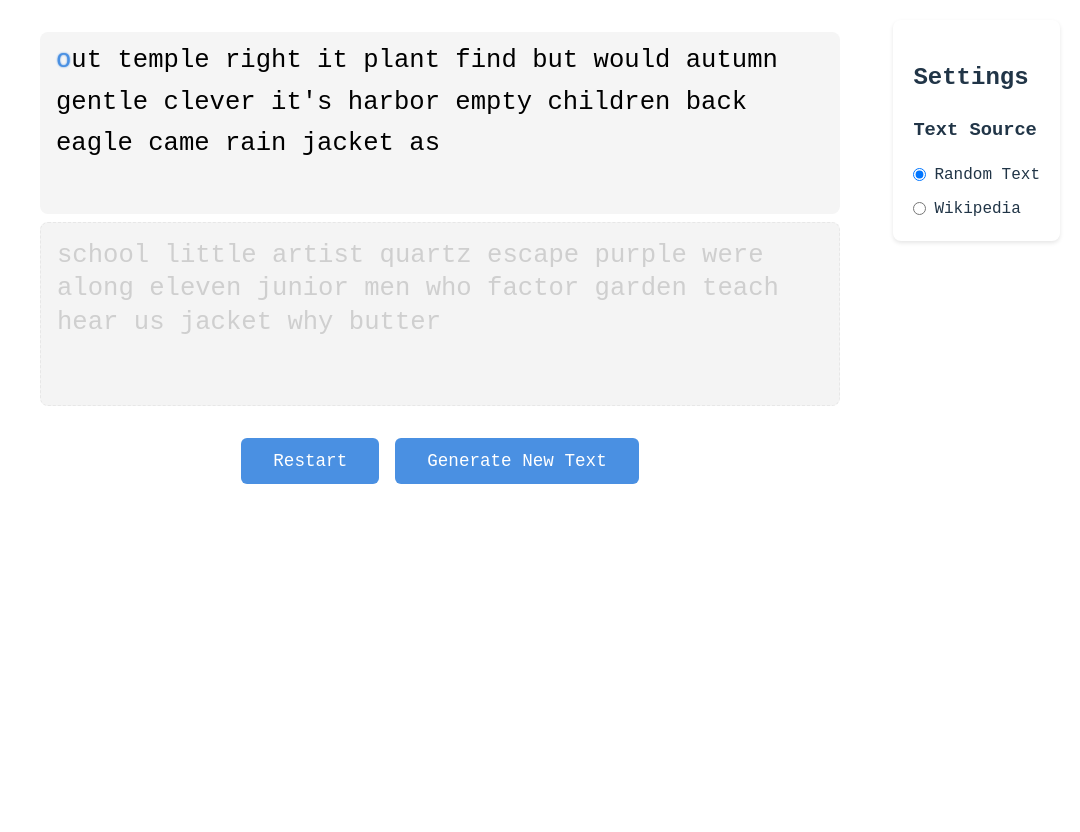
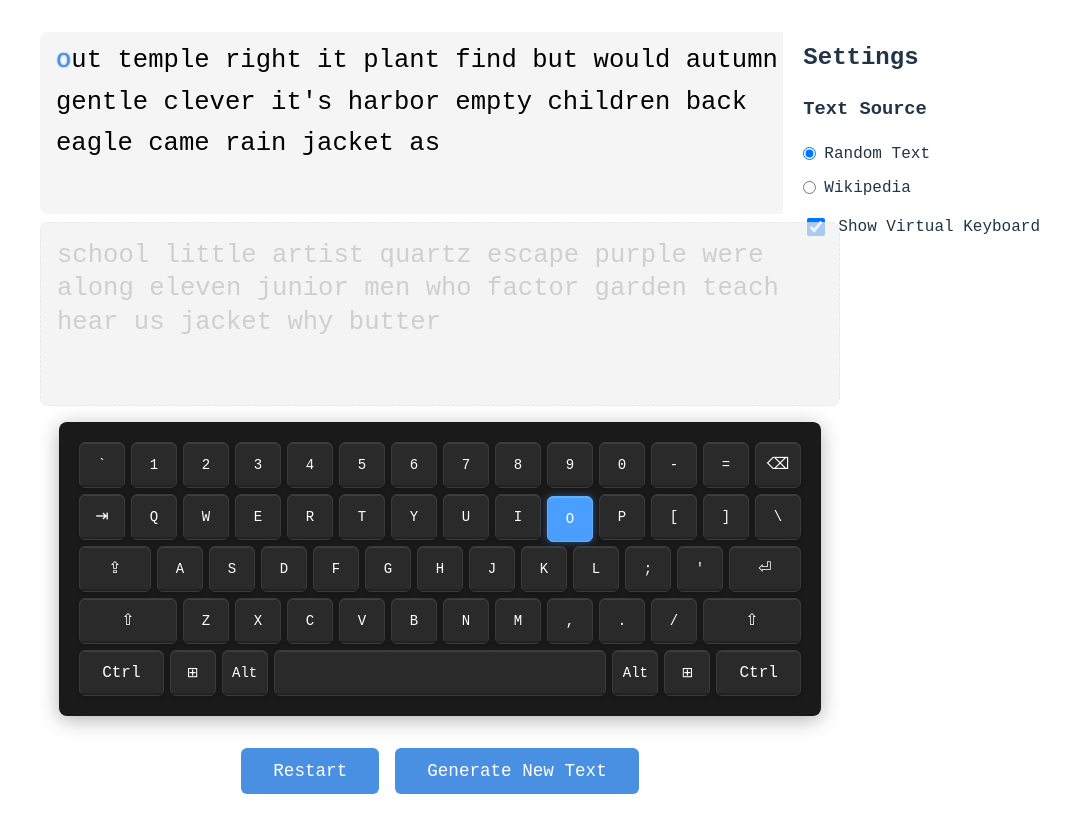
Before and after one commit to nstoichev/typing-game, a React (Vite) app: page / in a window 1280 px wide. Shown: the top 832 px of the page, without its empty margins (200-1280 px from the left). Before the commit the page ends 800 px from the top, so only its background shows below. Built offline with nearby package versions, Linux system fonts and the light colour scheme.

Commit message:
feat: Add virtual keyboard.

```diff
--- a/src/App.jsx
+++ b/src/App.jsx
@@ -3,9 +3,12 @@ import ResultsModal from './components/ResultsModal'
 import Settings from './components/Settings'
 import ActionButtons from './components/ActionButtons'
 import TextDisplay from './components/TextDisplay'
+import VirtualKeyboard from './components/VirtualKeyboard'
 import { useTypingGame } from './hooks/useTypingGame'
+import { useState } from 'react'
 
 function App() {
+  const [showKeyboard, setShowKeyboard] = useState(true);
   const {
     currentChunk,
     nextChunk,
@@ -27,17 +30,28 @@ function App() {
     initializeText()
   }
 
+  const getNextKey = () => {
+    if (!currentChunk) return '';
+    const typedLength = typedText.length;
+    return currentChunk[typedLength] || '';
+  }
+
   return (
     <div className="typing-container">
       <Settings
         onSourceChange={handleSourceChange}
         currentSource={textSource}
+        showKeyboard={showKeyboard}
+        onToggleKeyboard={setShowKeyboard}
       />
       <TextDisplay
         currentChunk={currentChunk}
         nextChunk={nextChunk}
         typedText={typedText}
       />
+      {showKeyboard && (
+        <VirtualKeyboard nextKey={getNextKey()} />
+      )}
       <ActionButtons
         onRestart={handleRestart}
         onGenerate={handleGenerate}
--- a/src/components/Settings.jsx
+++ b/src/components/Settings.jsx
@@ -2,14 +2,26 @@ import React from 'react';
 import SourceSelector from './SourceSelector';
 import styles from './Settings.module.css';
 
-const Settings = ({ onSourceChange, currentSource }) => {
+const Settings = ({ onSourceChange, currentSource, showKeyboard, onToggleKeyboard }) => {
   return (
     <div className={styles.settings}>
       <h2>Settings</h2>
-      <SourceSelector
-        onSourceChange={onSourceChange}
-        currentSource={currentSource}
-      />
+      <div className={styles.settingRow}>
+        <SourceSelector
+          onSourceChange={onSourceChange}
+          currentSource={currentSource}
+        />
+      </div>
+      <div className={styles.settingRow}>
+        <label className={styles.settingLabel}>
+          <input
+            type="checkbox"
+            checked={showKeyboard}
+            onChange={(e) => onToggleKeyboard(e.target.checked)}
+          />
+          Show Virtual Keyboard
+        </label>
+      </div>
     </div>
   );
 };
--- a/src/components/Settings.module.css
+++ b/src/components/Settings.module.css
@@ -5,8 +5,32 @@
   background: white;
   padding: 20px;
   border-radius: 8px;
-  box-shadow: 0 2px 4px rgba(0, 0, 0, 0.1);
-  z-index: 1000;
+}
+
+.settings h2 {
+  margin-top: 0;
+  margin-bottom: 15px;
+}
+
+.settingRow {
+  margin-bottom: 15px;
+}
+
+.settingRow:last-child {
+  margin-bottom: 0;
+}
+
+.settingLabel {
+  display: flex;
+  align-items: center;
+  gap: 10px;
+  cursor: pointer;
+}
+
+.settingLabel input[type="checkbox"] {
+  width: 18px;
+  height: 18px;
+  cursor: pointer;
 }
 
 .sourceSelector {
--- /dev/null
+++ b/src/components/VirtualKeyboard.jsx
@@ -0,0 +1,104 @@
+import React from 'react';
+import styles from './VirtualKeyboard.module.css';
+
+const VirtualKeyboard = ({ nextKey }) => {
+  const keyboardLayout = [
+    // Numbers row
+    [
+      { key: '`', display: '`' },
+      { key: '1', display: '1' },
+      { key: '2', display: '2' },
+      { key: '3', display: '3' },
+      { key: '4', display: '4' },
+      { key: '5', display: '5' },
+      { key: '6', display: '6' },
+      { key: '7', display: '7' },
+      { key: '8', display: '8' },
+      { key: '9', display: '9' },
+      { key: '0', display: '0' },
+      { key: '-', display: '-' },
+      { key: '=', display: '=' },
+      { key: 'Backspace', display: '⌫', wide: true }
+    ],
+    // QWERTY row
+    [
+      { key: 'Tab', display: '⇥', wide: true },
+      { key: 'q', display: 'Q' },
+      { key: 'w', display: 'W' },
+      { key: 'e', display: 'E' },
+      { key: 'r', display: 'R' },
+      { key: 't', display: 'T' },
+      { key: 'y', display: 'Y' },
+      { key: 'u', display: 'U' },
+      { key: 'i', display: 'I' },
+      { key: 'o', display: 'O' },
+      { key: 'p', display: 'P' },
+      { key: '[', display: '[' },
+      { key: ']', display: ']' },
+      { key: '\\', display: '\\' }
+    ],
+    // Home row
+    [
+      { key: 'CapsLock', display: '⇪', wide: true },
+      { key: 'a', display: 'A' },
+      { key: 's', display: 'S' },
+      { key: 'd', display: 'D' },
+      { key: 'f', display: 'F' },
+      { key: 'g', display: 'G' },
+      { key: 'h', display: 'H' },
+      { key: 'j', display: 'J' },
+      { key: 'k', display: 'K' },
+      { key: 'l', display: 'L' },
+      { key: ';', display: ';' },
+      { key: "'", display: "'" },
+      { key: 'Enter', display: '⏎', wide: true }
+    ],
+    // Shift row
+    [
+      { key: 'ShiftLeft', display: '⇧', wide: true },
+      { key: 'z', display: 'Z' },
+      { key: 'x', display: 'X' },
+      { key: 'c', display: 'C' },
+      { key: 'v', display: 'V' },
+      { key: 'b', display: 'B' },
+      { key: 'n', display: 'N' },
+      { key: 'm', display: 'M' },
+      { key: ',', display: ',' },
+      { key: '.', display: '.' },
+      { key: '/', display: '/' },
+      { key: 'ShiftRight', display: '⇧', wide: true }
+    ],
+    // Bottom row
+    [
+      { key: 'ControlLeft', display: 'Ctrl', wide: true },
+      { key: 'WindowLeft', display: '⊞', wide: false },
+      { key: 'AltLeft', display: 'Alt', wide: false },
+      { key: 'Space', display: ' ', extraWide: true },
+      { key: 'AltRight', display: 'Alt', wide: false },
+      { key: 'WindowRight', display: '⊞', wide: false },
+      { key: 'ControlRight', display: 'Ctrl', wide: true }
+    ]
+  ];
+
+  return (
+    <div className={styles.keyboard}>
+      {keyboardLayout.map((row, rowIndex) => (
+        <div key={rowIndex} className={styles.keyboardRow}>
+          {row.map((keyObj) => (
+            <div
+              key={keyObj.key}
+              className={`${styles.key}
+                ${keyObj.wide ? styles.wideKey : ''}
+                ${keyObj.extraWide ? styles.spaceKey : ''}
+                ${keyObj.key.toLowerCase() === nextKey.toLowerCase() ? styles.highlight : ''}`}
+            >
+              {keyObj.display}
+            </div>
+          ))}
+        </div>
+      ))}
+    </div>
+  );
+};
+
+export default VirtualKeyboard;
--- /dev/null
+++ b/src/components/VirtualKeyboard.module.css
@@ -0,0 +1,70 @@
+.keyboard {
+  display: flex;
+  flex-direction: column;
+  gap: 6px;
+  background-color: #1a1a1a;
+  padding: 20px;
+  border-radius: 8px;
+  margin-bottom: 20px;
+  user-select: none;
+  box-shadow: 0 4px 20px rgba(0, 0, 0, 0.3);
+  width: fit-content;
+  margin: 0 auto 20px;
+}
+
+.keyboardRow {
+  display: flex;
+  justify-content: center;
+  gap: 6px;
+}
+
+.key {
+  width: 44px;
+  height: 44px;
+  background-color: #2a2a2a;
+  border-radius: 6px;
+  display: flex;
+  align-items: center;
+  justify-content: center;
+  color: #ffffff;
+  font-size: 14px;
+  font-weight: 500;
+  box-shadow: 0 2px 4px rgba(0, 0, 0, 0.2),
+              inset 0 1px 0 rgba(255, 255, 255, 0.1);
+  transition: all 0.15s ease;
+  border: 1px solid #3a3a3a;
+  position: relative;
+}
+
+.key::after {
+  content: '';
+  position: absolute;
+  bottom: 0;
+  left: 0;
+  right: 0;
+  height: 2px;
+  background: rgba(0, 0, 0, 0.2);
+  border-bottom-left-radius: 6px;
+  border-bottom-right-radius: 6px;
+}
+
+.wideKey {
+  flex: 1.5;
+  font-size: 16px;
+}
+
+.spaceKey {
+  flex: 6;
+}
+
+.highlight {
+  background-color: #4a9eff;
+  transform: translateY(2px);
+  box-shadow: 0 0 8px rgba(74, 158, 255, 0.4),
+              inset 0 1px 0 rgba(255, 255, 255, 0.2);
+  border-color: #5aafff;
+}
+
+.highlight::after {
+  opacity: 0;
+}
```
